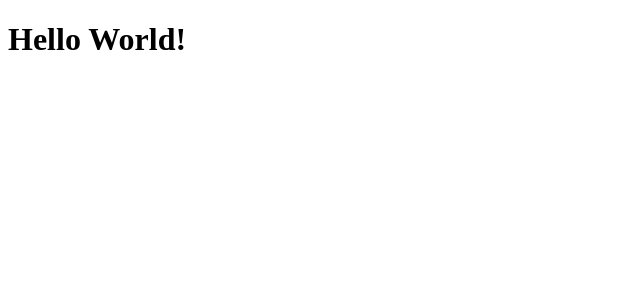
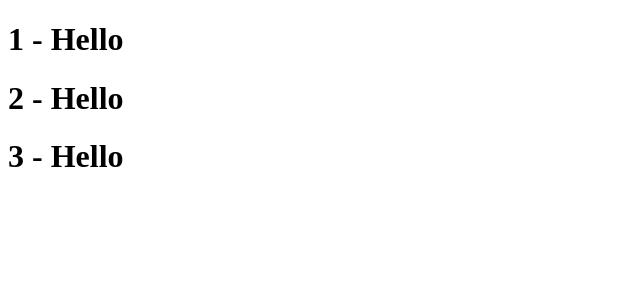
Before and after one commit to SouzaVitoria/happy, a React (Create React App) app in the folder web/: page / in a window 1280 px wide. Shown: the top 300 px of the page, without its empty margins (0-640 px from the left). Built offline with nearby package versions, Linux system fonts and the light colour scheme; the HTML template or start-up script is replaced by a standard one.

Commit message:
basic of the components and properties

```diff
--- a/web/src/App.tsx
+++ b/web/src/App.tsx
@@ -1,9 +1,19 @@
 import React from 'react';
+
+interface TitleProps {
+  text: string;
+}
+
+function Title(props: TitleProps){
+  return <h1>{props.text}</h1>
+}
 
 function App() {
   return (
     <div className="App">
-      <h1> Hello World! </h1>
+     <Title text="1 - Hello "/>
+     <Title text="2 - Hello "/>
+     <Title text="3 - Hello "/>
     </div>
   );
 }
```
